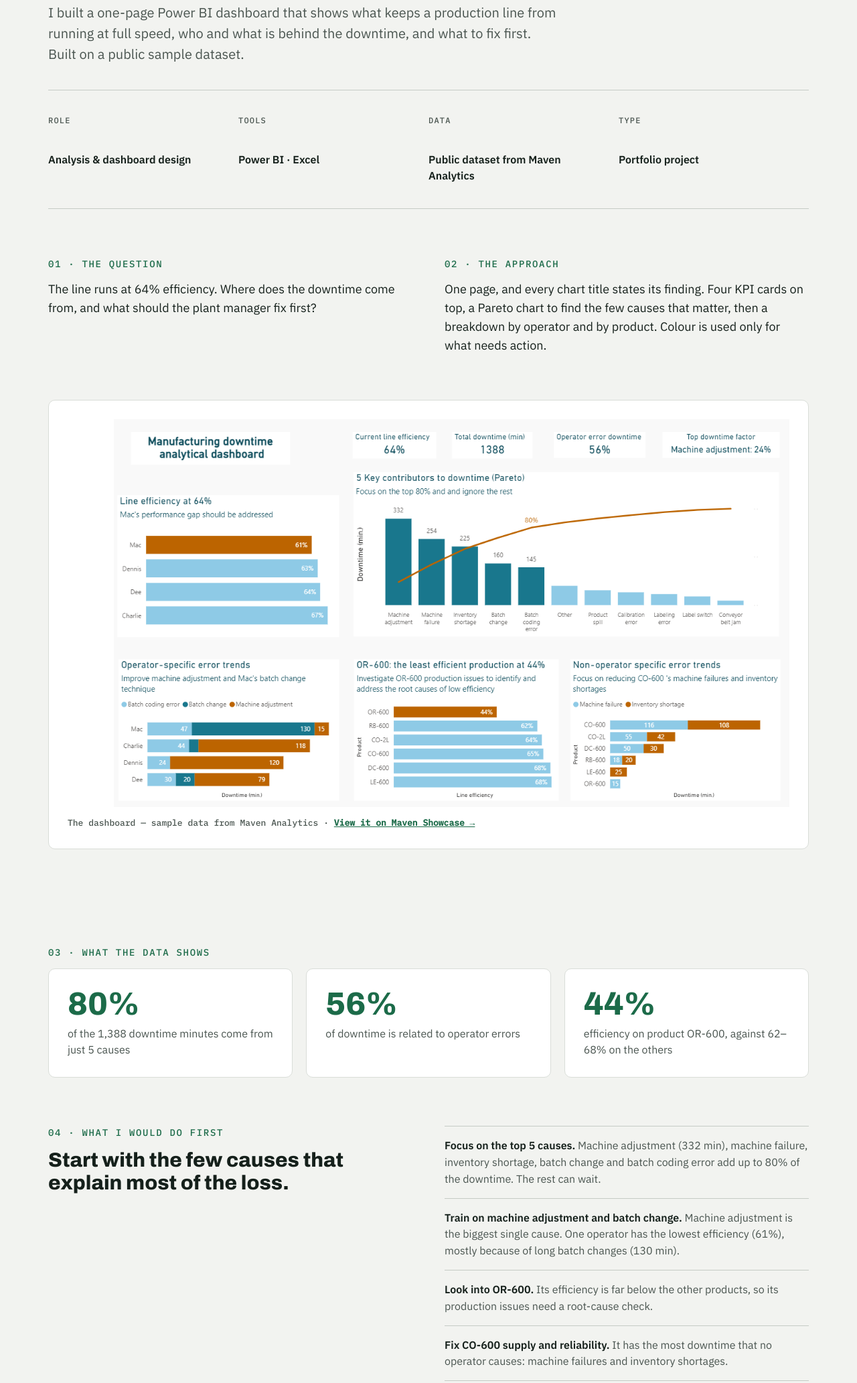
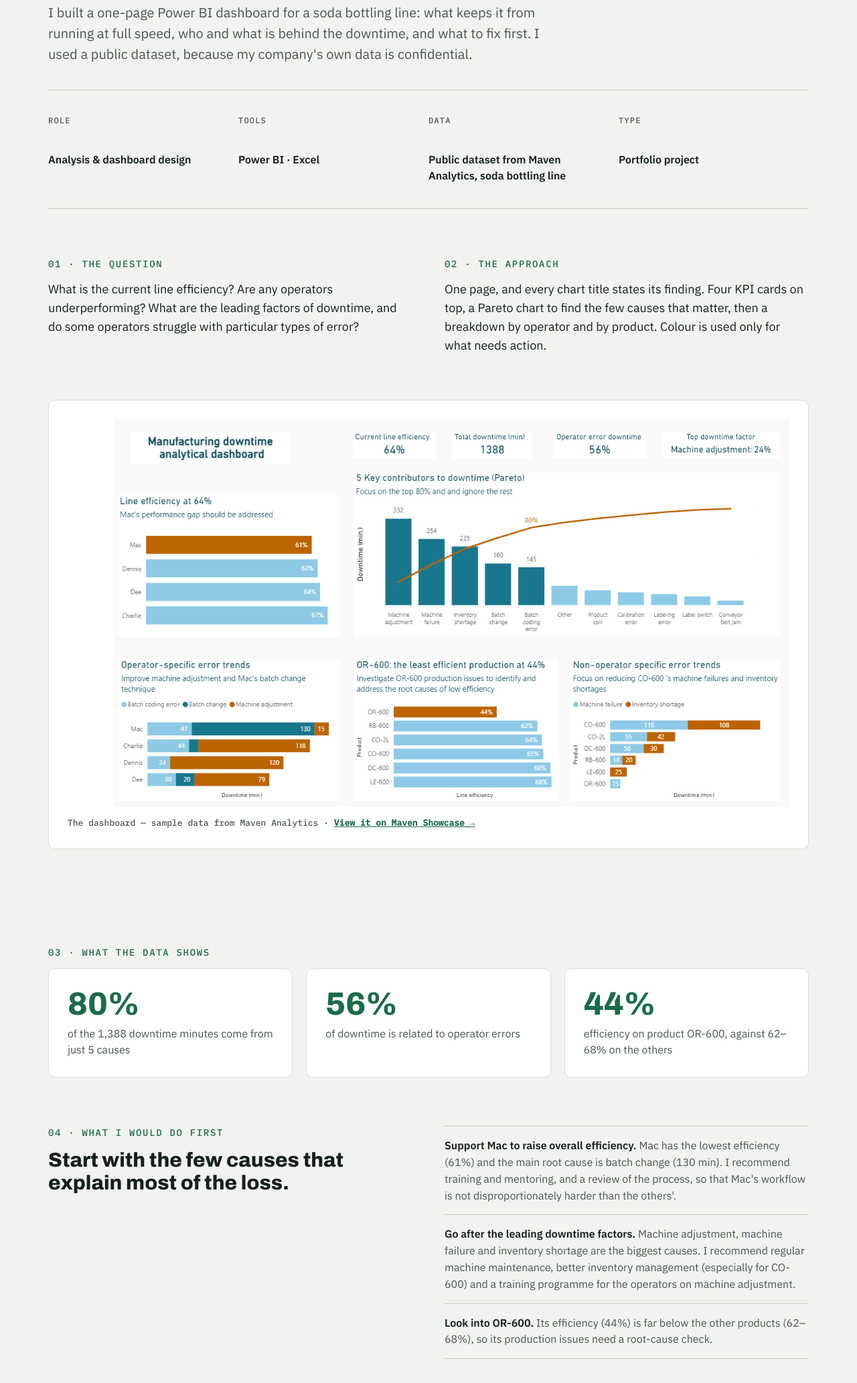
Before and after one commit to erikasz/erikasz.github.io, a plain HTML site: page manufacturing-downtime.html in a window 1280 px wide. Shown: the part 317-2382 px from the top of the page at 67% size. Drawn offline with Linux system fonts and the light colour scheme.

Commit message:
Add files via upload

```diff
--- a/manufacturing-downtime.html
+++ b/manufacturing-downtime.html
@@ -4,7 +4,7 @@
 <meta charset="utf-8">
 <meta name="viewport" content="width=device-width, initial-scale=1">
 <title>Manufacturing Downtime Analysis – Erika Szili</title>
-<meta name="description" content="Case study: a one-page Power BI dashboard on production-line downtime, built on a Maven Analytics sample dataset. Where the downtime comes from and what to fix first. I built a one-page Power BI dashboard that shows what keeps a production line from running at full speed, who and what is behind the downtime, and what to fix first. I used a public dataset, because my company's own data is confidential.">
+<meta name="description" content="Case study: a one-page Power BI dashboard on production-line downtime, built on a Maven Analytics sample dataset. Where the downtime comes from and what to fix first.">
 <link rel="preconnect" href="https://fonts.googleapis.com">
 <link rel="preconnect" href="https://fonts.gstatic.com" crossorigin>
 <link href="https://fonts.googleapis.com/css2?family=Archivo:wght@600;800&family=IBM+Plex+Mono:wght@500&family=IBM+Plex+Sans:wght@400;500;600&display=swap" rel="stylesheet">
@@ -24,11 +24,11 @@
 <section class="cs-hero">
 <div class="eyebrow">Case study · Power BI</div>
 <h1>Manufacturing Downtime Analysis</h1>
-<p class="lead">I built a one-page Power BI dashboard that shows what keeps a production line from running at full speed, who and what is behind the downtime, and what to fix first. Built on a public sample dataset.</p>
+<p class="lead">I built a one-page Power BI dashboard for a soda bottling line: what keeps it from running at full speed, who and what is behind the downtime, and what to fix first. I used a public dataset, because my company's own data is confidential.</p>
 <div class="facts">
 <div><div class="k">Role</div><div class="v">Analysis &amp; dashboard design</div></div>
 <div><div class="k">Tools</div><div class="v">Power BI · Excel</div></div>
-<div><div class="k">Data</div><div class="v">Public dataset from Maven Analytics</div></div>
+<div><div class="k">Data</div><div class="v">Public dataset from Maven Analytics, soda bottling line</div></div>
 <div><div class="k">Type</div><div class="v">Portfolio project</div></div>
 </div>
 </section>
@@ -36,7 +36,7 @@
 <section class="two">
 <div>
 <h2 class="label">01 · The question</h2>
-<p class="big">The line runs at 64% efficiency. Where does the downtime come from, and what should the plant manager fix first?</p>
+<p class="big">What is the current line efficiency? Are any operators underperforming? What are the leading factors of downtime, and do some operators struggle with particular types of error?</p>
 </div>
 <div>
 <h2 class="label">02 · The approach</h2>
@@ -64,10 +64,9 @@
 <div class="big">Start with the few causes that explain most of the loss.</div>
 </div>
 <ul>
-<li><b>Focus on the top 5 causes.</b> <span>Machine adjustment (332 min), machine failure, inventory shortage, batch change and batch coding error add up to 80% of the downtime. The rest can wait.</span></li>
-<li><b>Train on machine adjustment and batch change.</b> <span>Machine adjustment is the biggest single cause. One operator has the lowest efficiency (61%), mostly because of long batch changes (130 min).</span></li>
-<li><b>Look into OR-600.</b> <span>Its efficiency is far below the other products, so its production issues need a root-cause check.</span></li>
-<li><b>Fix CO-600 supply and reliability.</b> <span>It has the most downtime that no operator causes: machine failures and inventory shortages.</span></li>
+<li><b>Support Mac to raise overall efficiency.</b> <span>Mac has the lowest efficiency (61%) and the main root cause is batch change (130 min). I recommend training and mentoring, and a review of the process, so that Mac's workflow is not disproportionately harder than the others'.</span></li>
+<li><b>Go after the leading downtime factors.</b> <span>Machine adjustment, machine failure and inventory shortage are the biggest causes. I recommend regular machine maintenance, better inventory management (especially for CO-600) and a training programme for the operators on machine adjustment.</span></li>
+<li><b>Look into OR-600.</b> <span>Its efficiency (44%) is far below the other products (62–68%), so its production issues need a root-cause check.</span></li>
 </ul>
 </section>
 </div>
```
